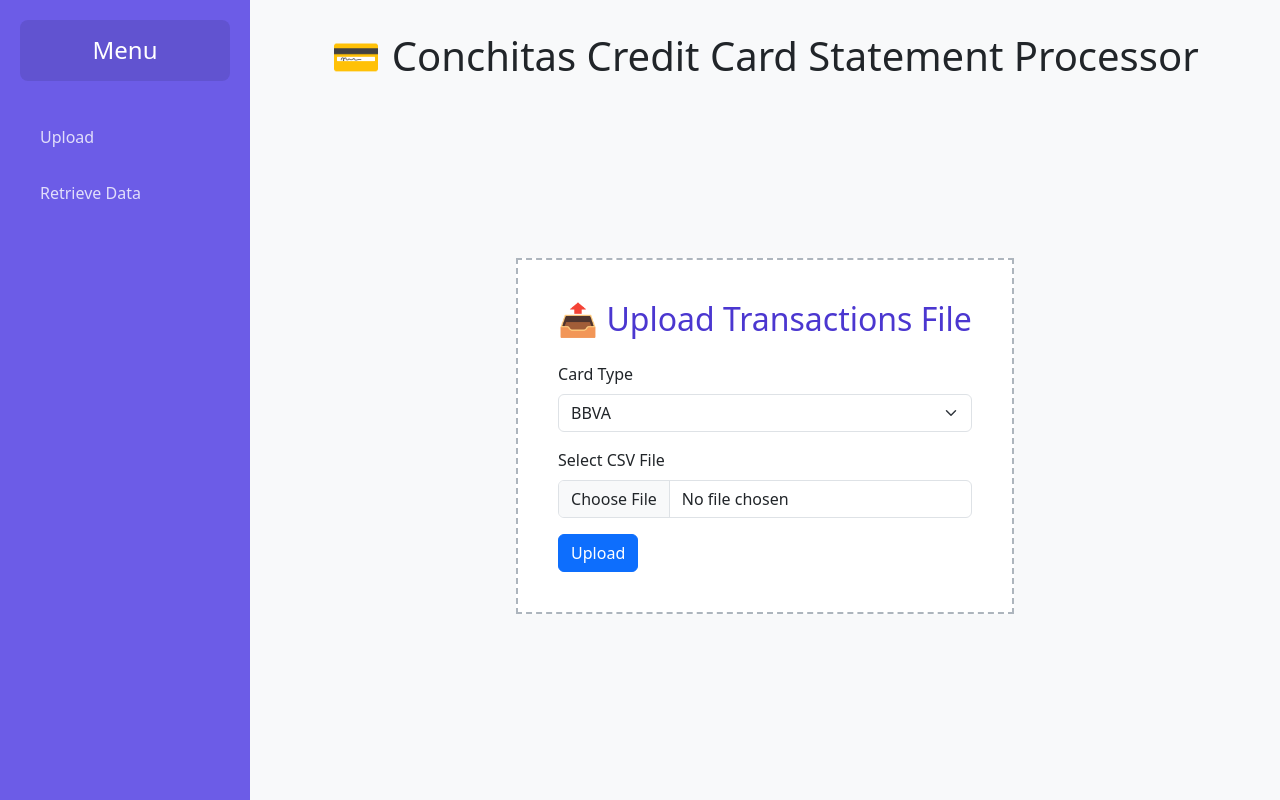
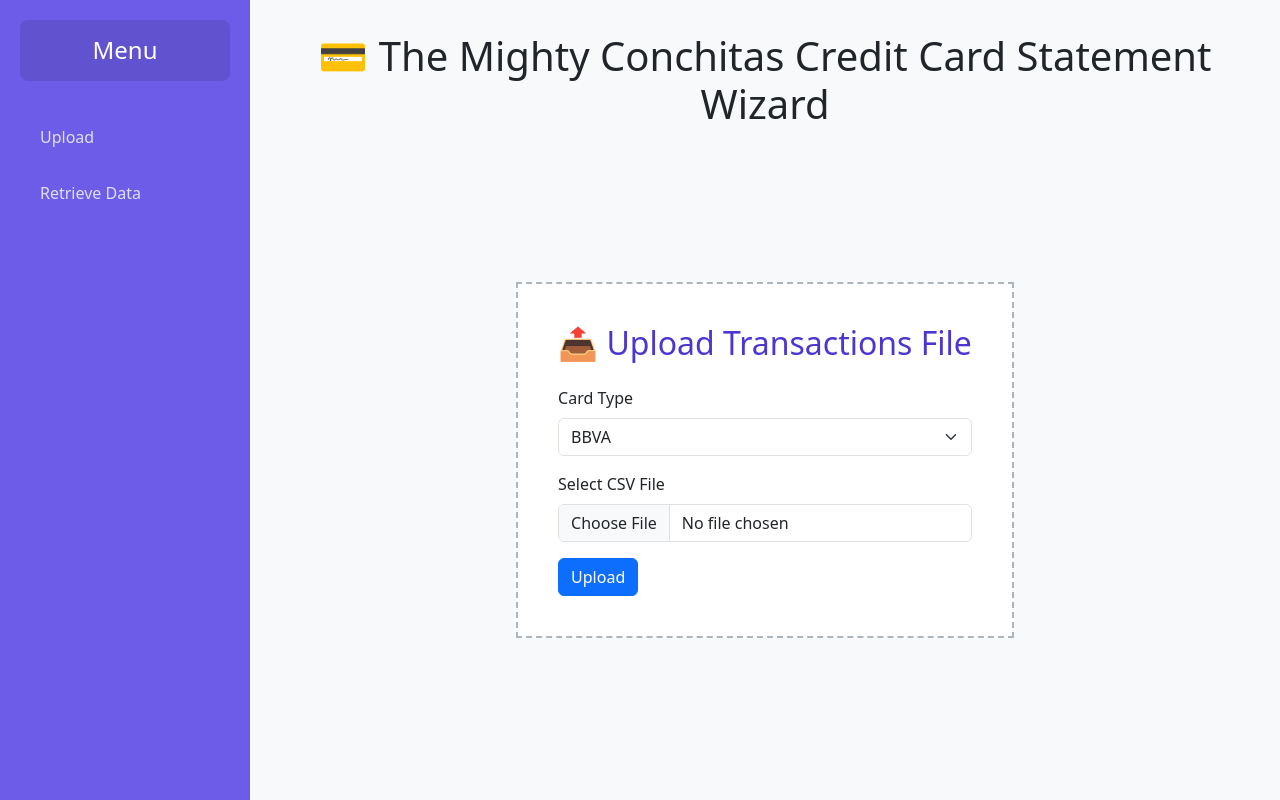
Before and after one commit to adriano1123/adro-ledger-flow-fe, a React (Create React App) app: page / in a window 1280 px wide. Built offline with nearby package versions, Linux system fonts and the light colour scheme.

Commit message:
updates name of page

```diff
--- a/src/App.jsx
+++ b/src/App.jsx
@@ -21,7 +21,7 @@ function App() {
                 </nav>
             </aside>
             <div className="app-container">
-                <h1 className="card-title text-purple mb-4">💳 Conchitas Credit Card Statement Processor</h1>
+                <h1 className="card-title text-purple mb-4">💳 The Mighty Conchitas Credit Card Statement Wizard</h1>
 
                 <Routes>
                     <Route path="/" element={<FileUploadPage/>}/>
```
